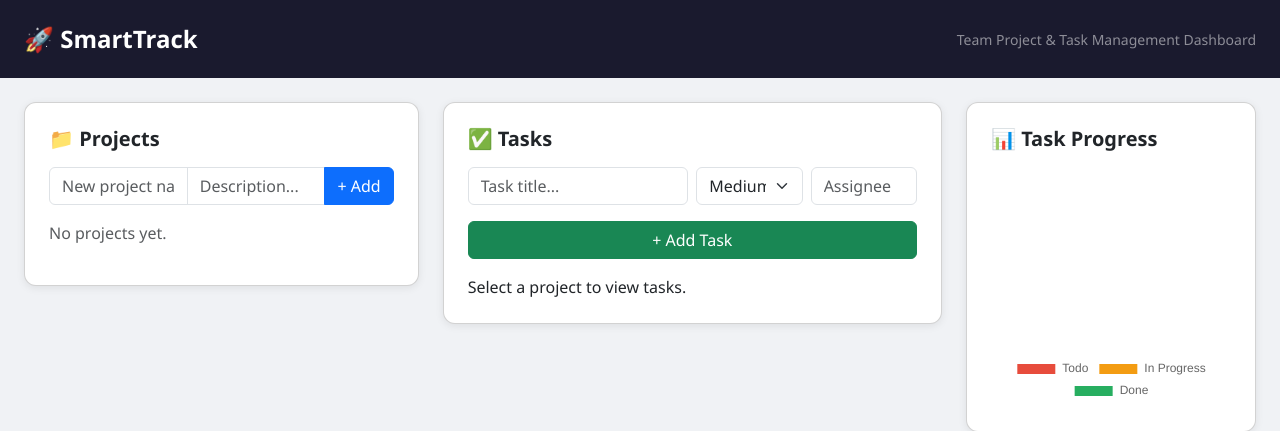
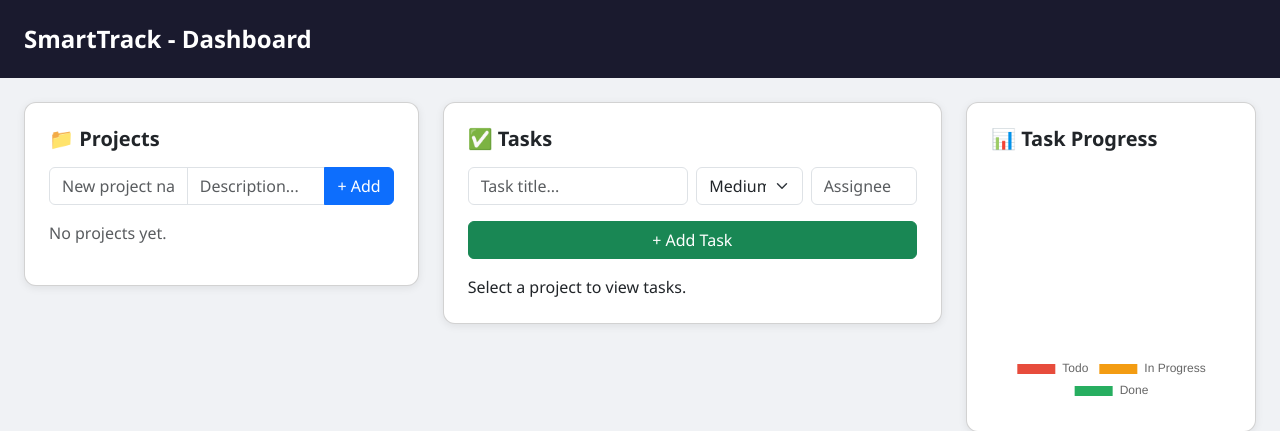
Before and after one commit to Harshini280905/smart-track, a Flask app: page / in a window 1280 px wide. Shown: the top 431 px of the page. Run offline with Flask 3, Linux system fonts and the light colour scheme; data that the repository does not hold is empty.

Commit message:
chore(dashboard): minor dashboard updates

```diff
--- a/templates/index.html
+++ b/templates/index.html
@@ -21,8 +21,7 @@
 
 <!-- Navbar -->
 <nav class="navbar navbar-dark px-4 py-3">
-  <span class="navbar-brand fw-bold fs-4">🚀 SmartTrack</span>
-  <span class="text-white-50 small">Team Project & Task Management Dashboard</span>
+  <span class="navbar-brand fw-bold fs-4">SmartTrack - Dashboard</span>
 </nav>
 
 <div class="container-fluid p-4">
```
